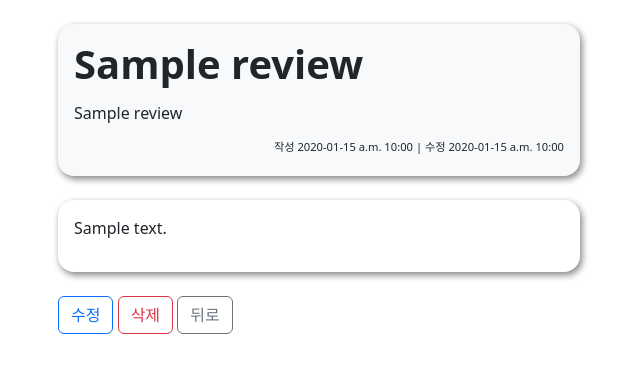
After one commit to buzzzlight/django-pair-03, a Django app: template reviews/templates/reviews/detail.html in a window 1280 px wide. The commit adds this page. Shown: the top 373 px of the page, without its empty margins (321-961 px from the left). Run offline with Django 3.2, Linux system fonts and the light colour scheme; the template is opened without the code that fills it: most values are stand-ins (such as "Sample title", 1, 10 or a date in 2020); some libraries are stand-ins or nearby versions.

Commit message:
reviews/detail

```diff
--- /dev/null
+++ b/reviews/templates/reviews/detail.html
@@ -0,0 +1,112 @@
+{% extends 'base.html' %}
+
+{% block css %}
+  <link rel="stylesheet" href="https://cdn.jsdelivr.net/npm/bootstrap-icons@1.9.1/font/bootstrap-icons.css">
+{% endblock css %}
+
+{% block body %}
+  <div class="p-4">
+    <div class="row justify-content-center">
+      <div class="col-md-12 col-lg-6">
+        <div class="bg-light p-3 mb-4" style="border-radius: 1rem; box-shadow: 2px 3px 7px rgba(0, 0, 0, 0.493);">
+          <h1 class="mb-3 fw-bolder">{{ review.title }}</h1>
+          <p class="mb-3" style="font-size: 0.9rem;">
+            <div class="d-flex align-items-center">
+              <h6 class="me-3 my-0">{{ review.movie_name }}</h6>
+              {% if review.grade == 0 %}
+                <div class="text-warning bi-star"></div>
+                <div class="text-warning bi-star"></div>
+                <div class="text-warning bi-star"></div>
+                <div class="text-warning bi-star"></div>
+                <div class="text-warning bi-star"></div>
+              {% elif review.grade == 0.5 %}
+                <div class="text-warning bi-star-half"></div>
+                <div class="text-warning bi-star"></div>
+                <div class="text-warning bi-star"></div>
+                <div class="text-warning bi-star"></div>
+                <div class="text-warning bi-star"></div>
+              {% elif review.grade == 1.0 %}
+                <div class="text-warning bi-star-fill"></div>
+                <div class="text-warning bi-star"></div>
+                <div class="text-warning bi-star"></div>
+                <div class="text-warning bi-star"></div>
+                <div class="text-warning bi-star"></div>
+              {% elif review.grade == 1.5 %}
+                <div class="text-warning bi-star-fill"></div>
+                <div class="text-warning bi-star-half"></div>
+                <div class="text-warning bi-star"></div>
+                <div class="text-warning bi-star"></div>
+                <div class="text-warning bi-star"></div>
+              {% elif review.grade == 2.0 %}
+                <div class="text-warning bi-star-fill"></div>
+                <div class="text-warning bi-star-fill"></div>
+                <div class="text-warning bi-star"></div>
+                <div class="text-warning bi-star"></div>
+                <div class="text-warning bi-star"></div>
+              {% elif review.grade == 2.5 %}
+                <div class="text-warning bi-star-fill"></div>
+                <div class="text-warning bi-star-fill"></div>
+                <div class="text-warning bi-star-half"></div>
+                <div class="text-warning bi-star"></div>
+                <div class="text-warning bi-star"></div>
+              {% elif review.grade == 3.0 %}
+                <div class="text-warning bi-star-fill"></div>
+                <div class="text-warning bi-star-fill"></div>
+                <div class="text-warning bi-star-fill"></div>
+                <div class="text-warning bi-star"></div>
+                <div class="text-warning bi-star"></div>
+              {% elif review.grade == 3.5 %}
+                <div class="text-warning bi-star-fill"></div>
+                <div class="text-warning bi-star-fill"></div>
+                <div class="text-warning bi-star-fill"></div>
+                <div class="text-warning bi-star-half"></div>
+                <div class="text-warning bi-star"></div>
+              {% elif review.grade == 4.0 %}
+                <div class="text-warning bi-star-fill"></div>
+                <div class="text-warning bi-star-fill"></div>
+                <div class="text-warning bi-star-fill"></div>
+                <div class="text-warning bi-star-fill"></div>
+                <div class="text-warning bi-star"></div>
+              {% elif review.grade == 4.5 %}
+                <div class="text-warning bi-star-fill"></div>
+                <div class="text-warning bi-star-fill"></div>
+                <div class="text-warning bi-star-fill"></div>
+                <div class="text-warning bi-star-fill"></div>
+                <div class="text-warning bi-star-half"></div>
+              {% elif review.grade == 5.0 %}
+                <div class="text-warning bi-star-fill"></div>
+                <div class="text-warning bi-star-fill"></div>
+                <div class="text-warning bi-star-fill"></div>
+                <div class="text-warning bi-star-fill"></div>
+                <div class="text-warning bi-star-fill"></div>
+              {% endif %}
+            </div>
+          </p>
+          <p class="fw-light mb-1 text-end" style="font-size: 0.7rem;">
+            작성
+            <span>{{ review.created_at|date:'Y-m-d a h:i' }}</span>
+            <span>|</span>
+            수정
+            <span>{{ review.updated_at|date:'Y-m-d a h:i' }}</span>
+          </p>
+        </div>
+        <div class="bg-white p-3 mb-4" style="border-radius: 1rem; box-shadow: 2px 3px 7px rgba(0, 0, 0, 0.493);">
+          <p>{{ review.content }}</p>
+        </div>
+        <form action="{# url 'reviews:delete' review.pk #}" method="POST" class="form">
+          {% csrf_token %}
+          <div class="d-block d-lg-none">
+            <a href="{% url 'reviews:update' review.pk %}" class="btn btn-outline-primary form-control mb-3">수정</a>
+            <input class="btn btn-outline-danger form-control mb-3" type="submit" value="삭제">
+            <a href="{% url 'reviews:index' %}" class="btn btn-outline-secondary form-control mb-3">뒤로</a>
+          </div>
+          <div class="d-none d-lg-block">
+            <a href="{% url 'reviews:update' review.pk %}" class="btn btn-outline-primary">수정</a>
+            <input class="btn btn-outline-danger" type="submit" value="삭제">
+            <a href="{% url 'reviews:index' %}" class="btn btn-outline-secondary">뒤로</a>
+          </div>
+        </form>
+      </div>
+    </div>
+  </div>
+{% endblock body %}
--- a/reviews/templates/reviews/index.html
+++ b/reviews/templates/reviews/index.html
@@ -6,7 +6,7 @@
 
 {% block body %}
   <div class="p-4">
-    <table class="table">
+    <table class="table table-hover">
       <thead>
         <tr>
           <th scope="col">PK</th>
@@ -22,7 +22,7 @@
           <tr>
             <th scope="row" class="align-middle">{{ review.pk }}</td>
             <td class="align-middle">
-              <a href="{# url 'reviews:detail' review.pk #}" class="text-decoration-none">{{ review.title }}</a>
+              <a href="{% url 'reviews:detail' review.pk %}" class="text-decoration-none">{{ review.title }}</a>
             </td>
             <td class="align-middle">{{ review.movie_name }}</td>
             <td class="align-middle">
--- a/reviews/urls.py
+++ b/reviews/urls.py
@@ -6,4 +6,5 @@ app_name = "reviews"
 urlpatterns = [
     path("", views.index, name="index"),
     path("create/", views.create, name="create"),
+    path("<int:review_pk>/", views.detail, name="detail"),
 ]
```
Also changed, not shown: reviews/views.py (+8 -0 lines).
